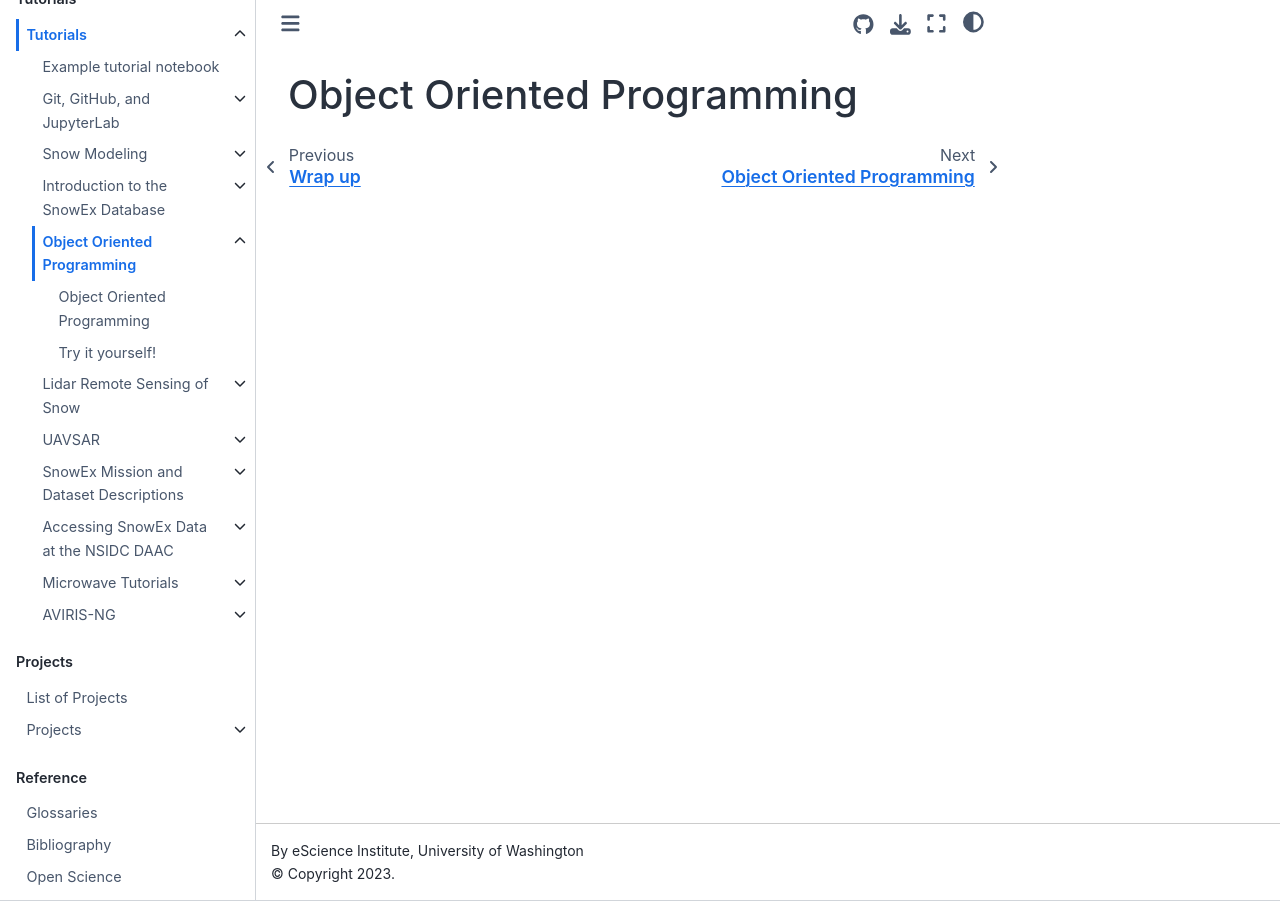
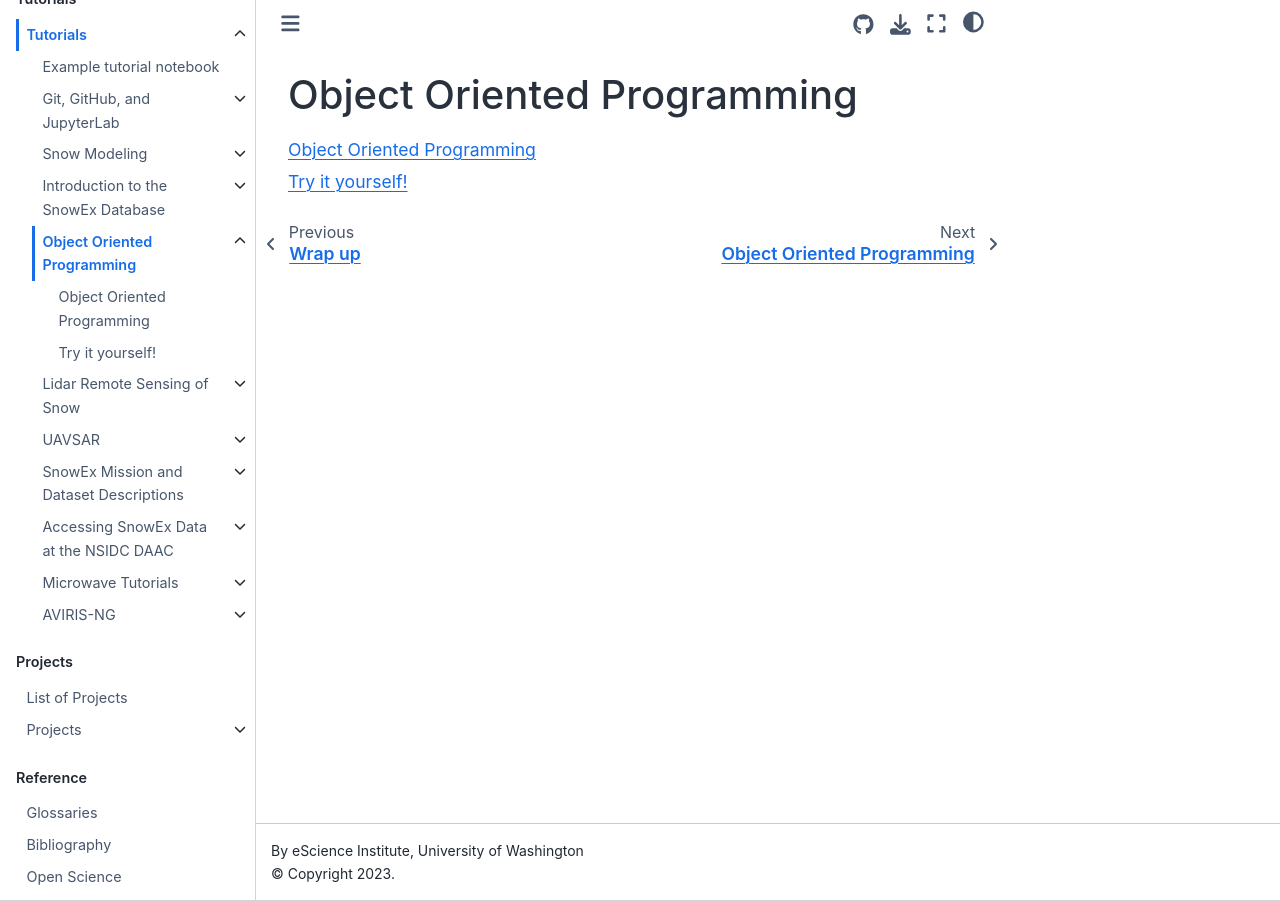
Before and after one commit to snowex-hackweek/website-2022, a Jupyter Book: the page built from book/tutorials/OOP/index.md, in a window 1280 px wide. Built offline with Jupyter Book 1.0.4 settings and Sphinx 7.4.7 and the Sphinx Book theme 1.1.4, drawn with Linux system fonts in a browser that asks for light colours.

Commit message:
this index was missing the TOC label?

````diff
--- a/book/tutorials/OOP/index.md
+++ b/book/tutorials/OOP/index.md
@@ -1 +1,4 @@
 # Object Oriented Programming
+
+```{tableofcontents}
+```
````
